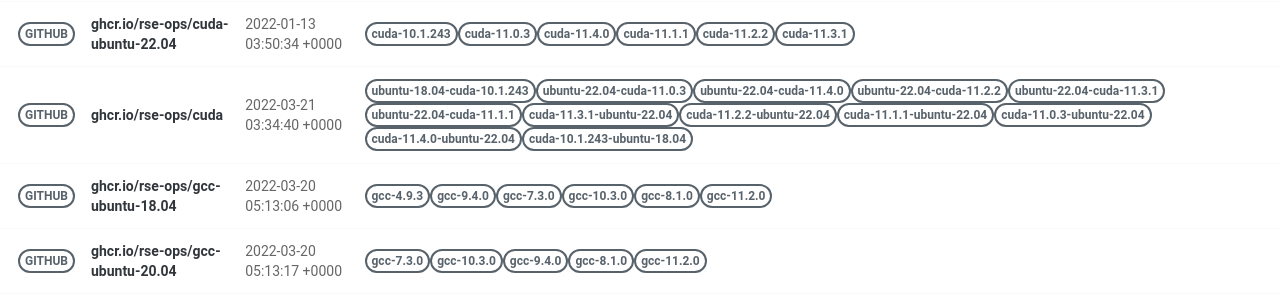
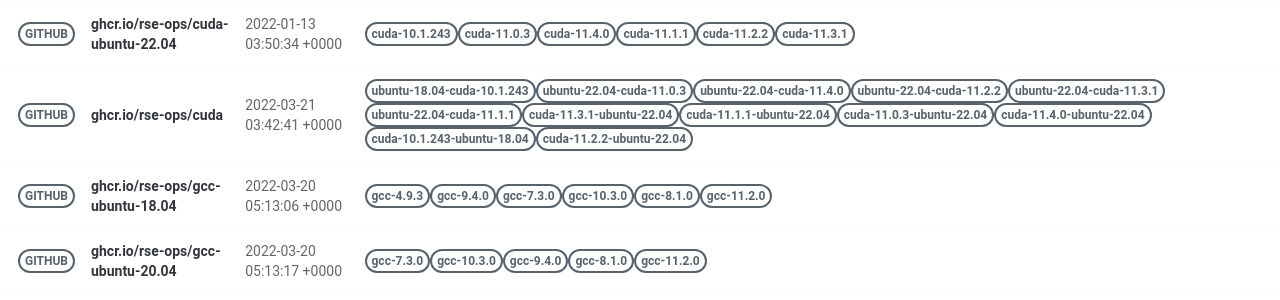
Before and after one commit to rse-ops/docker-images, a Jekyll site: the page built from pages/index.md, in a window 1280 px wide. Shown: the part 428-728 px from the top of the page. Built offline with Jekyll 4.4.1, drawn with Linux system fonts in a browser that asks for light colours; nearby versions of some CDN libraries.

Commit message:
Automated push to update library 2022-03-21

```diff
--- a/_library/ghcr.io-rse-ops-cuda.md
+++ b/_library/ghcr.io-rse-ops-cuda.md
@@ -1,7 +1,7 @@
 ---
 layout: container
 name: ghcr.io/rse-ops/cuda
-updated_at: 2022-03-21 03:34:40.438682
+updated_at: 2022-03-21 03:42:41.543179
 
 
 container_url: https://github.com/orgs/rse-ops/packages/container/package/cuda
```
Also changed, not shown: other parts of _library/ghcr.io-rse-ops-cuda.md (+3 -3 lines).
